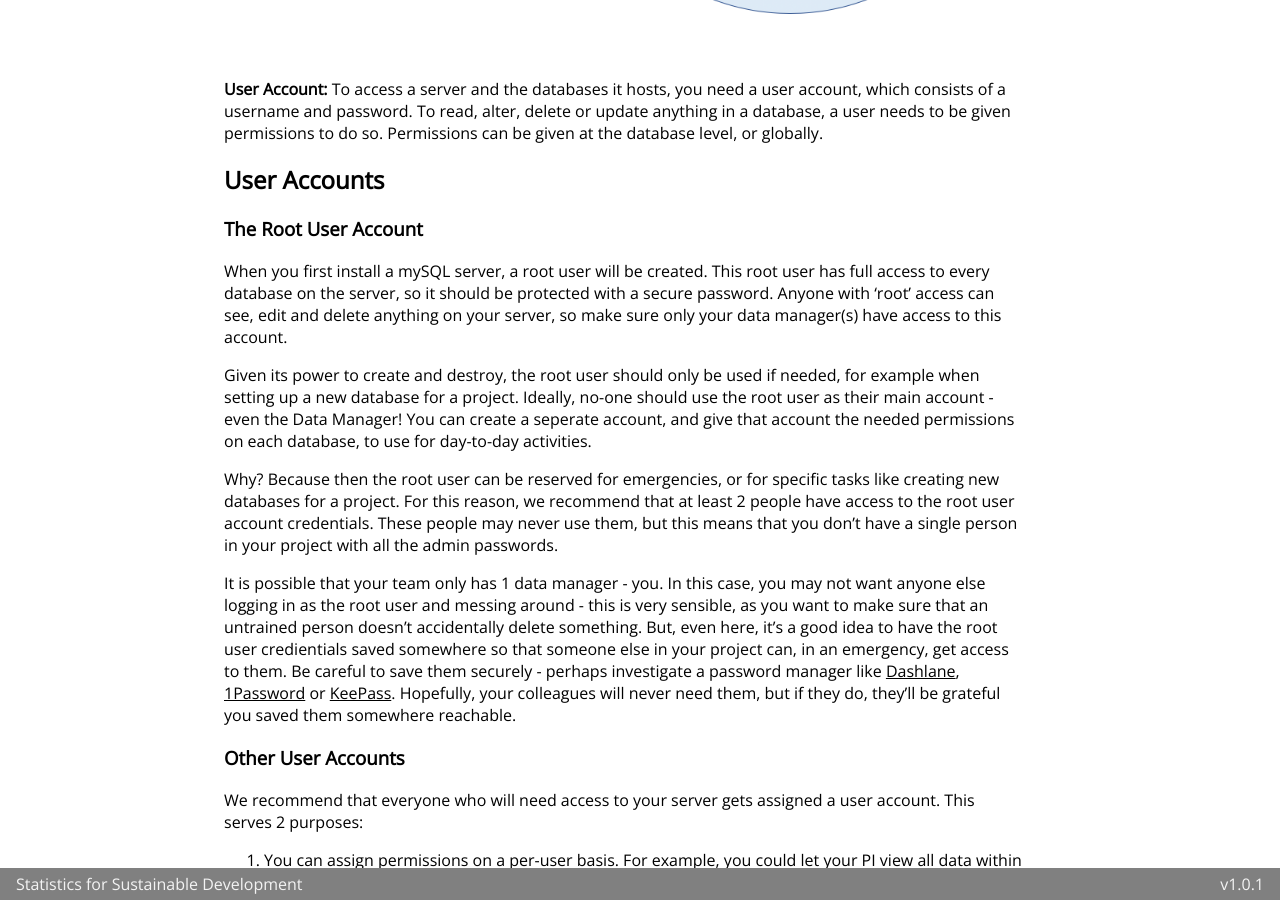
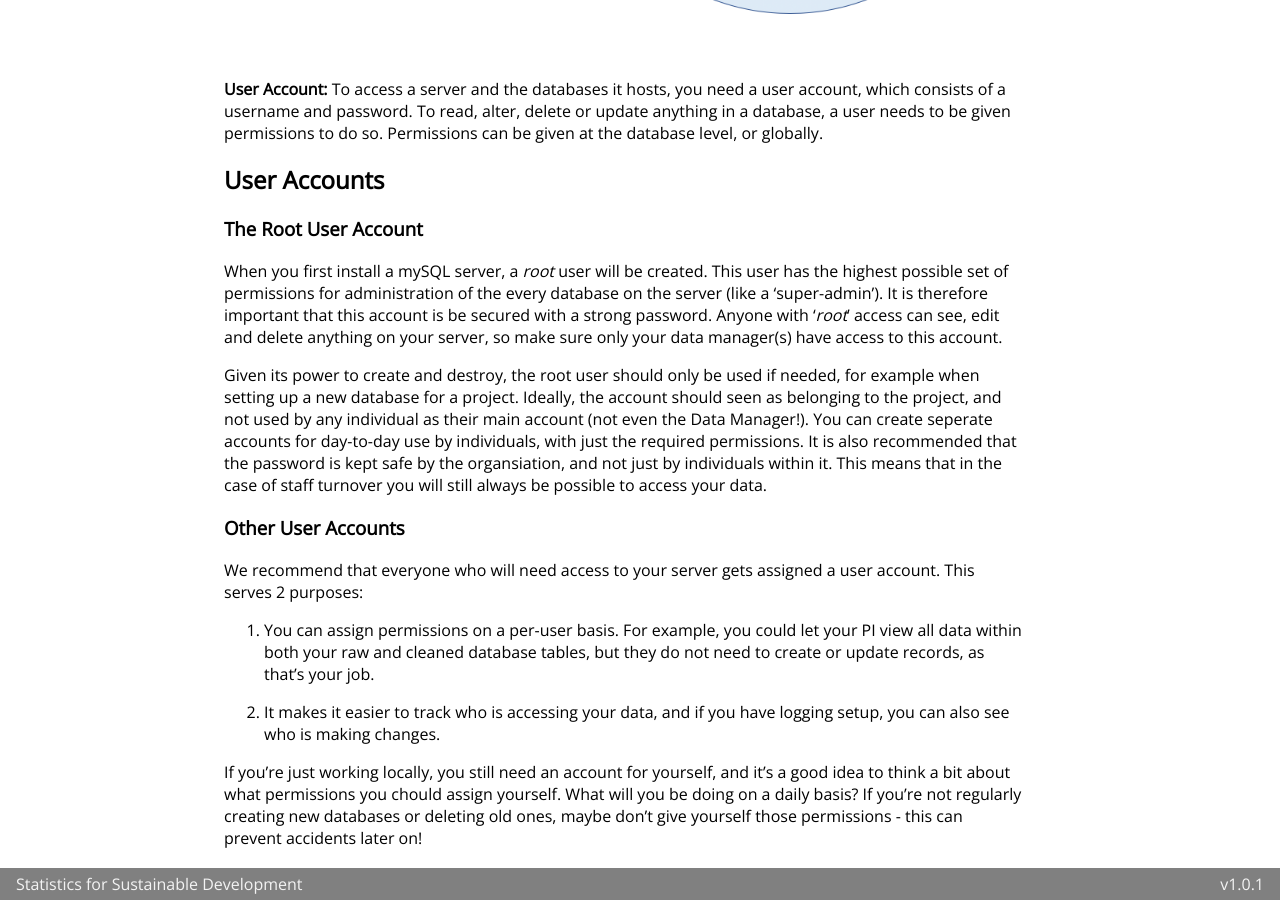
Before and after one commit to stats4sd/Installation-Guides, a Jekyll site: the page built from guides/Concepts/DatabaseSetup/DatabaseSetup.md, in a window 1280 px wide and 900 px high, scrolled down 1079 px. Built offline with Jekyll 4.4.1, drawn with Linux system fonts in a browser that asks for light colours.

Commit message:
review - database setup

```diff
--- a/guides/Concepts/DatabaseSetup/DatabaseSetup.md
+++ b/guides/Concepts/DatabaseSetup/DatabaseSetup.md
@@ -8,6 +8,7 @@ permalink: /concepts/database-setup
 # Database Setup
 
 ## Terminology
+
 These terms are very useful to know, and will help your overall understanding of how MySQL (and other database systems) actually work.
 
 **MySQL Server**: The actual installation of MySQL. This runs in the background, either on your local computer or on a remote server. You can interact with the server through the command line (a shell terminal), or through an SQL Client.
@@ -22,22 +23,20 @@ It is very useful to understand the difference between these 3 concepts. When yo
 
 **User Account:** To access a server and the databases it hosts, you need a user account, which consists of a username and password. To read, alter, delete or update anything in a database, a user needs to be given permissions to do so. Permissions can be given at the database level, or globally.
 
-
 ## User Accounts
 
 ### The Root User Account
-When you first install a mySQL server, a root user will be created. This root user has full access to every database on the server, so it should be protected with a secure password. Anyone with 'root' access can see, edit and delete anything on your server, so make sure only your data manager(s) have access to this account.
 
-Given its power to create and destroy, the root user should only be used if needed, for example when setting up a new database for a project. Ideally, no-one should use the root user as their main account - even the Data Manager! You can create a seperate account, and give that account the needed permissions on each database, to use for day-to-day activities.
+When you first install a mySQL server, a _root_ user will be created. This user has the highest possible set of permissions for administration of the every database on the server (like a 'super-admin'). It is therefore important that this account is be secured with a strong password. Anyone with '_root_' access can see, edit and delete anything on your server, so make sure only your data manager(s) have access to this account.
 
-Why? Because then the root user can be reserved for emergencies, or for specific tasks like creating new databases for a project. For this reason, we recommend that at least 2 people have access to the root user account credentials. These people may never use them, but this means that you don't have a single person in your project with all the admin passwords.
-
-It is possible that your team only has 1 data manager - you. In this case, you may not want anyone else logging in as the root user and messing around - this is very sensible, as you want to make sure that an untrained person doesn't accidentally delete something. But, even here, it's a good idea to have the root user credientials saved somewhere so that someone else in your project can, in an emergency, get access to them. Be careful to save them securely - perhaps investigate a password manager like [Dashlane](https://www.dashlane.com/), [1Password](https://1password.com/) or [KeePass](https://keepass.info/). Hopefully, your colleagues will never need them, but if they do, they'll be grateful you saved them somewhere reachable.
+Given its power to create and destroy, the root user should only be used if needed, for example when setting up a new database for a project. Ideally, the account should seen as belonging to the project, and not used by any individual as their main account (not even the Data Manager!). You can create seperate accounts for day-to-day use by individuals, with just the required permissions. It is also recommended that the password is kept safe by the organsiation, and not just by individuals within it. This means that in the case of staff turnover you will still always be possible to access your data.
 
 ### Other User Accounts
+
 We recommend that everyone who will need access to your server gets assigned a user account. This serves 2 purposes:
 
 1. You can assign permissions on a per-user basis. For example, you could let your PI view all data within both your raw and cleaned database tables, but they do not need to create or update records, as that's your job.
+
 2. It makes it easier to track who is accessing your data, and if you have logging setup, you can also see who is making changes.
 
 If you're just working locally, you still need an account for yourself, and it's a good idea to think a bit about what permissions you chould assign yourself. What will you be doing on a daily basis? If you're not regularly creating new databases or deleting old ones, maybe don't give yourself those permissions - this can prevent accidents later on!
```
